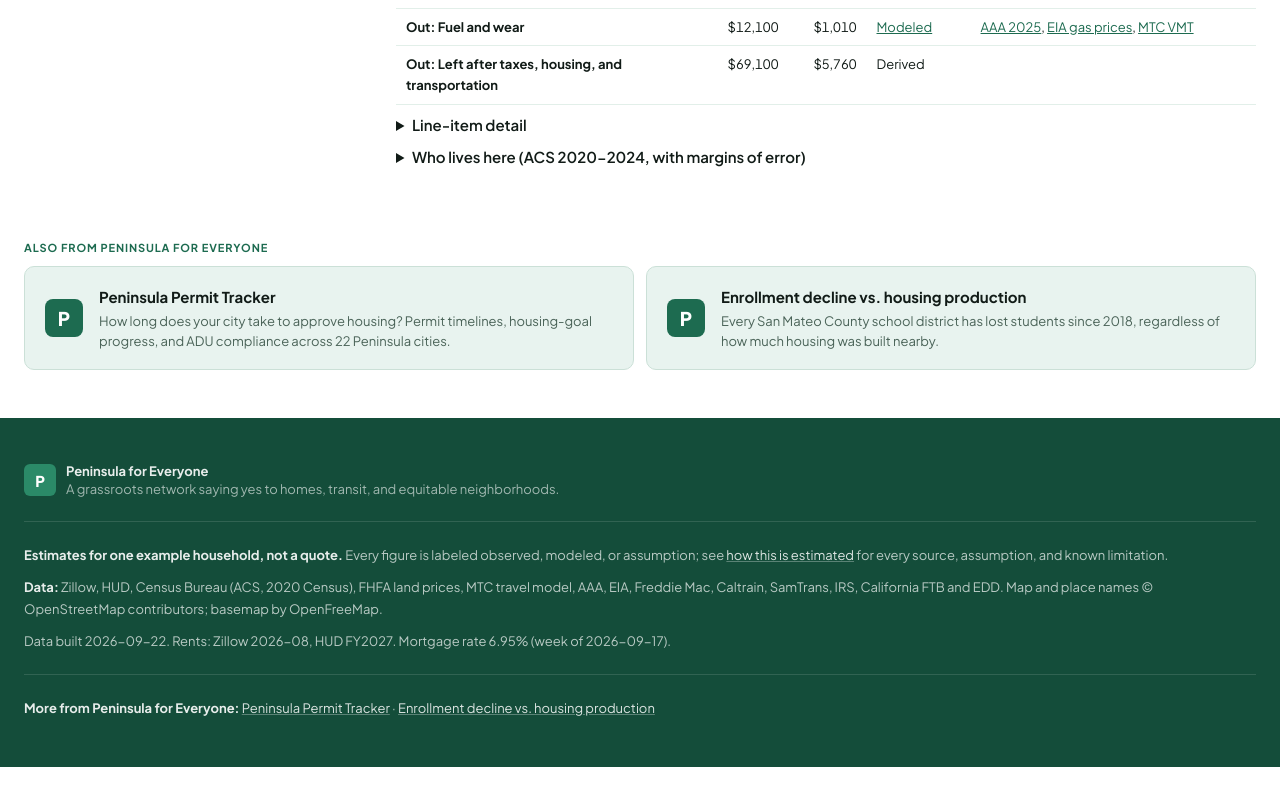
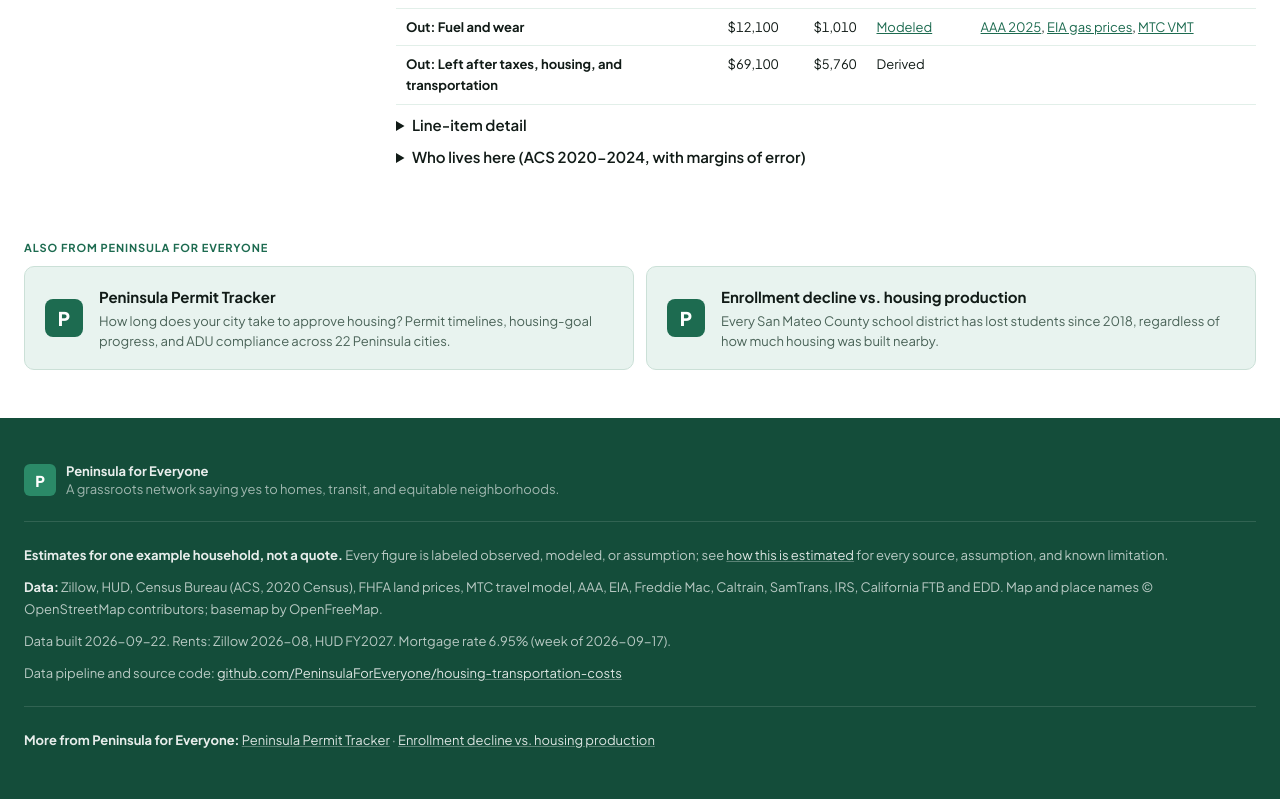
Before and after one commit to PeninsulaForEveryone/housing-transportation-costs, a website built with Vite: page site/index.html in a window 1280 px wide. Shown: the part 4389-5188 px from the top of the page. Before the commit the page ends 5156 px from the top, so only its background shows below. Built offline with nearby package versions, Linux system fonts and the light colour scheme; no server answers; files whose address does not match are found by name.

Commit message:
update footer

```diff
--- a/site/index.html
+++ b/site/index.html
@@ -112,6 +112,10 @@
           basemap by OpenFreeMap.
         </p>
         <p id="built"></p>
+        <p>
+          Data pipeline and source code:
+          <a href="https://github.com/PeninsulaForEveryone/housing-transportation-costs" target="_blank" rel="noopener">github.com/PeninsulaForEveryone/housing-transportation-costs</a>
+        </p>
         <hr class="footer-divider" />
         <p>
           <strong>More from Peninsula for Everyone:</strong>
```
Also changed, not shown: site/methodology.html (+4 -0 lines), README.md.
